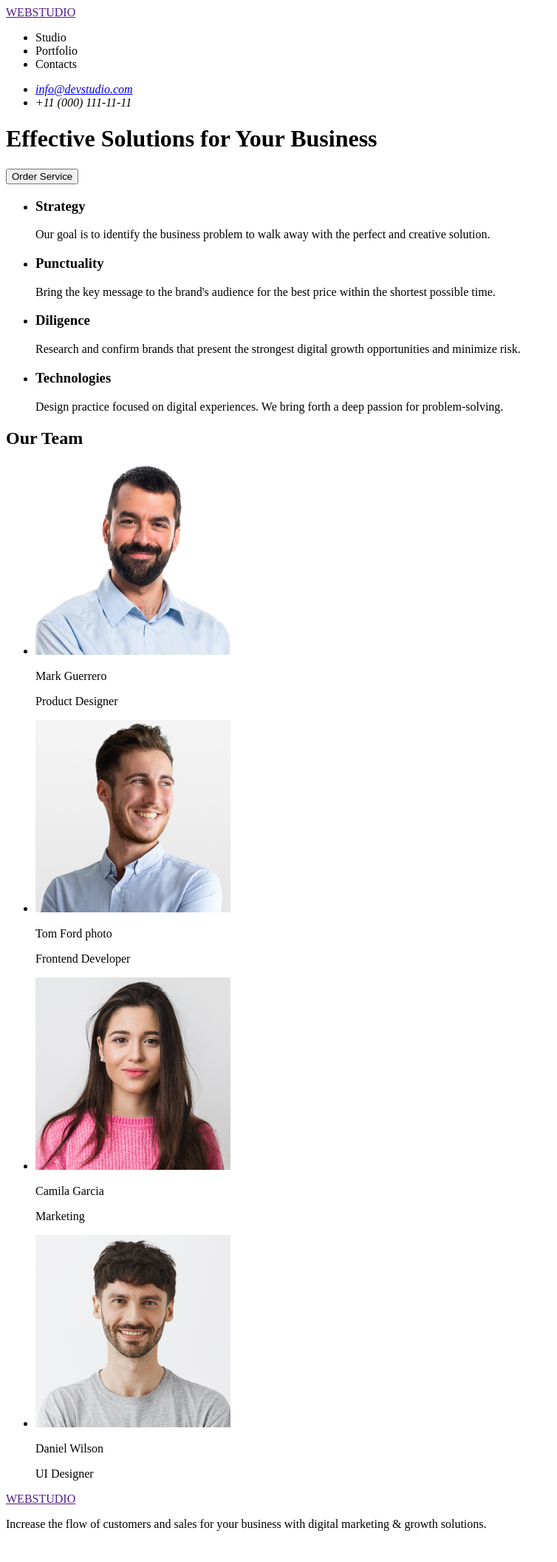
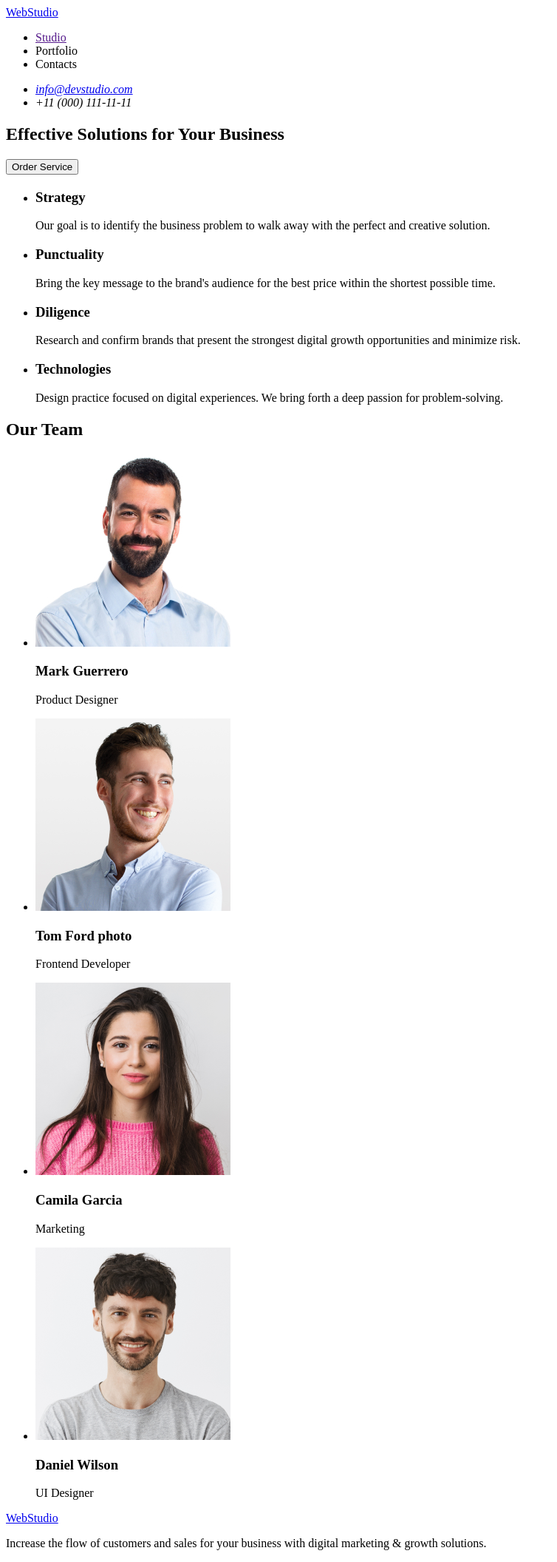
Before and after one commit to ivndrkk/goit-markup-hw-01, a plain HTML site: page index.html in a window 1280 px wide. Shown: the whole page at 74% size, without its empty margins (0-754 px from the left). Before the commit the page ends 2085 px from the top, so only its background shows below. Drawn offline with Linux system fonts and the light colour scheme.

Commit message:
update index file

```diff
--- a/index.html
+++ b/index.html
@@ -7,12 +7,12 @@
 </head>
 <body>
     <header>
-        <a href="">WEBSTUDIO</a>
         <nav>
+            <a href="./index.html">WebStudio</a>
             <ul>
-                <li>Studio</li>
-                <li>Portfolio</li>
-                <li>Contacts</li>
+                <li><a href="">Studio</a></li>
+                <li><a href=""></a>Portfolio</a></li>
+                <li><a href=""></a>Contacts</a></li>
             </ul>
         </nav>
         <address>
@@ -23,10 +23,12 @@
         </address>
     </header>
     <main>
-        <h1>Effective Solutions for Your Business</h1>
-        <button type="button">Order Service</button>
-
         <section>
+            <h1>Effective Solutions for Your Business</h1>
+            <button type="button">Order Service</button>
+        </section>
+        <section>
+            <h2> </h2>
             <ul>
                 <li>
                     <h3>Strategy</h3>
@@ -60,29 +62,29 @@
             <ul>
                 <li>
                     <img src="./images/mark_g.jpg" alt="Mark Guerrero photo" width="264">
-                    <p>Mark Guerrero</p>
+                    <h3>Mark Guerrero</h3>
                     <p>Product Designer</p>
                 </li>
                 <li>
                     <img src="./images/tom.f.png" alt="Tom Ford photo" width="264">
-                    <p>Tom Ford photo</p>
+                    <h3>Tom Ford photo</h3>
                     <p>Frontend Developer</p>
                 </li>
                 <li>
                     <img src="./images/camila_g.png" alt="Camila Garcia photo" width="264">
-                    <p>Camila Garcia</p>
+                    <h3>Camila Garcia</h3>
                     <p>Marketing</p>
                 </li>
                 <li>
                     <img src="./images/daniel_w.png" alt="Daniel Wilson photo" width="264">
-                    <p>Daniel Wilson</p>
+                    <h3>Daniel Wilson</h3>
                     <p>UI Designer</p>
                 </li>
             </ul>
         </section>
     </main>
     <footer>
-        <a href="">WEBSTUDIO</a>
+        <a href="./index.html">WebStudio</a>
         <p>Increase the flow of customers and sales for your business with digital marketing & growth solutions.</p>
     </footer>
 </body>
```
